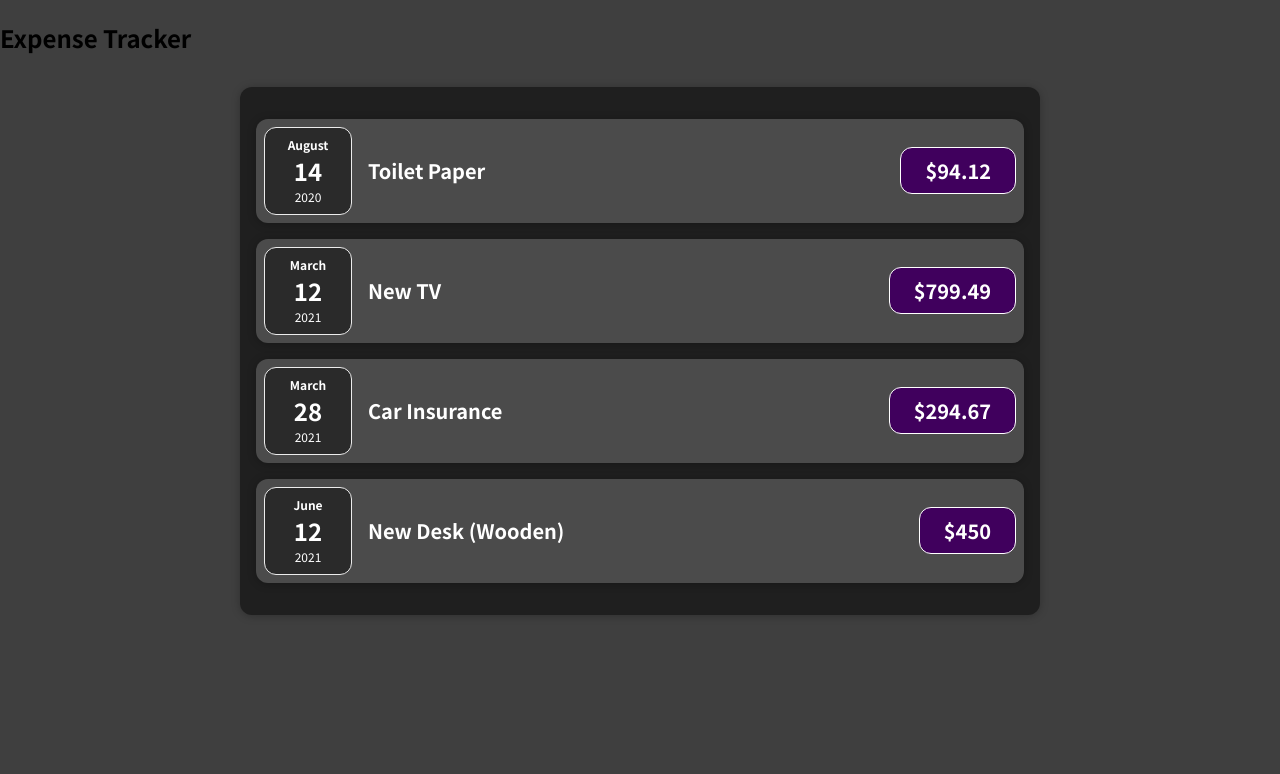
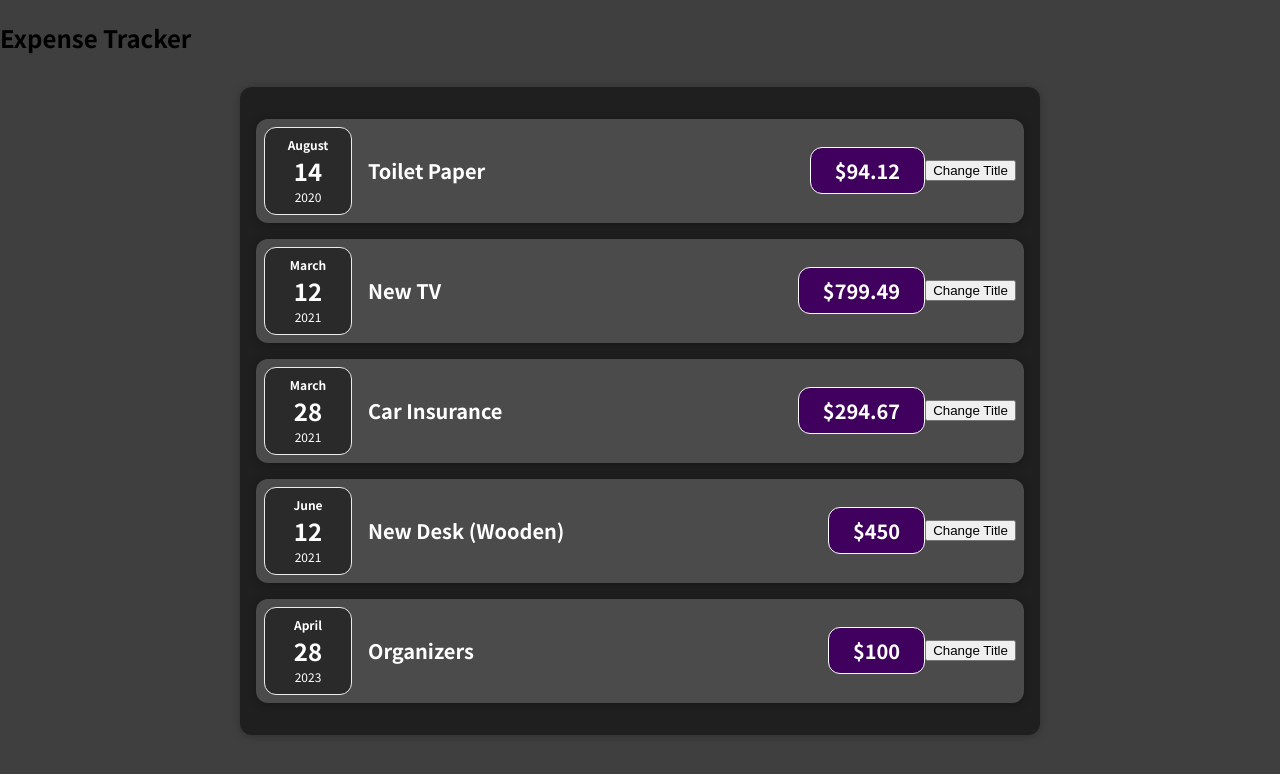
Before and after one commit to surajgopal85/react_fundamentals, a React (Create React App) app: page / in a window 1280 px wide. Shown: the top 774 px of the page. Built offline with nearby package versions, Linux system fonts and the light colour scheme.

Commit message:
refactored Expenses component to map expenses arr as items prop into ExpenseItem component config

```diff
--- a/src/App.jsx
+++ b/src/App.jsx
@@ -24,6 +24,12 @@ const App = () => {
       amount: 450,
       date: new Date(2021, 5, 12),
     },
+    {
+      id: 'e5',
+      title: 'Organizers',
+      amount: 100,
+      date: new Date(2023, 3, 28),
+    }
   ];
   return (
     <div>
--- a/src/components/ExpenseItem.jsx
+++ b/src/components/ExpenseItem.jsx
@@ -1,17 +1,24 @@
-import React from "react";
+import React, { useState } from "react";
 import '../styles/ExpenseItem.css'
 import ExpenseDate from "./ExpenseDate";
 import Card from "./Card";
 
 const ExpenseItem = (props) => {
+  const [title, setTitle] = useState(props.title);
+  // event
+  const clickHandler = () => {
+    setTitle('Updated!');
+    console.log(title);
+  }
 
   return (
     <Card className="expense-item">
       <ExpenseDate date={props.date}/>
       <div className="expense-item__description">
-        <h2>{props.title}</h2>
+        <h2>{title}</h2>
         <div className="expense-item__price">${props.amount}</div>
       </div>
+      <button onClick={clickHandler}>Change Title</button>
     </Card>
   );
 };
--- a/src/components/Expenses.jsx
+++ b/src/components/Expenses.jsx
@@ -1,29 +1,22 @@
-import React from 'react';
-import ExpenseItem from './ExpenseItem';
-import Card from './Card';
-import '../styles/Expenses.css';
+import React from "react";
+import ExpenseItem from "./ExpenseItem";
+import Card from "./Card";
+import "../styles/Expenses.css";
 
 const Expenses = (props) => {
   return (
-    <Card className='expenses'>
-      <ExpenseItem
-      title={props.items[0].title}
-      amount={props.items[0].amount}
-      date={props.items[0].date}/>
-      <ExpenseItem
-      title={props.items[1].title}
-      amount={props.items[1].amount}
-      date={props.items[1].date}/>
-      <ExpenseItem
-      title={props.items[2].title}
-      amount={props.items[2].amount}
-      date={props.items[2].date}/>
-      <ExpenseItem
-      title={props.items[3].title}
-      amount={props.items[3].amount}
-      date={props.items[3].date}/>
+    <Card className="expenses">
+      {props.items.map((item) => {
+        return(
+          <ExpenseItem
+          title={item.title}
+          amount={item.amount}
+          date={item.date}
+          />
+        );
+      })}
     </Card>
-  )
-}
+  );
+};
 
 export default Expenses;
```
